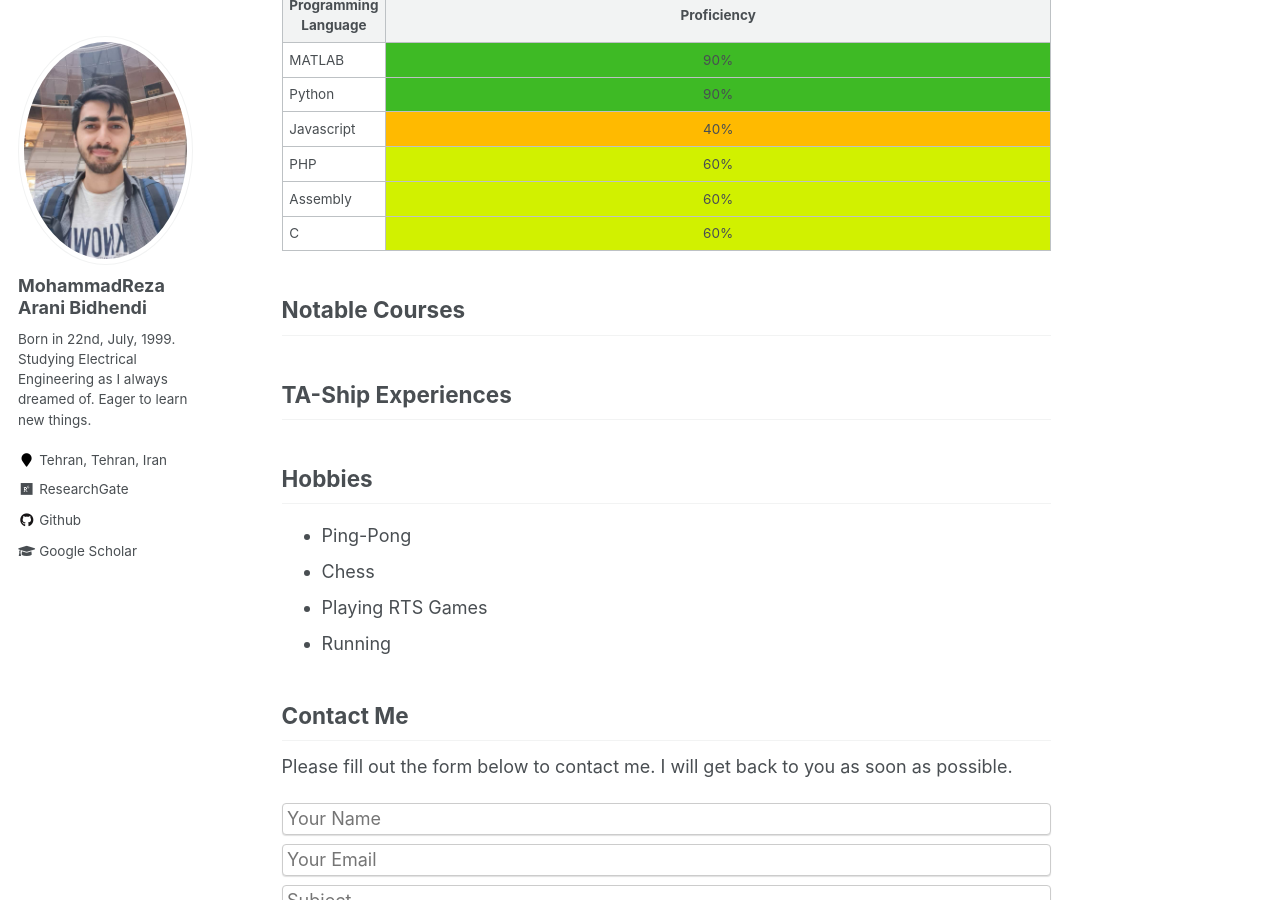
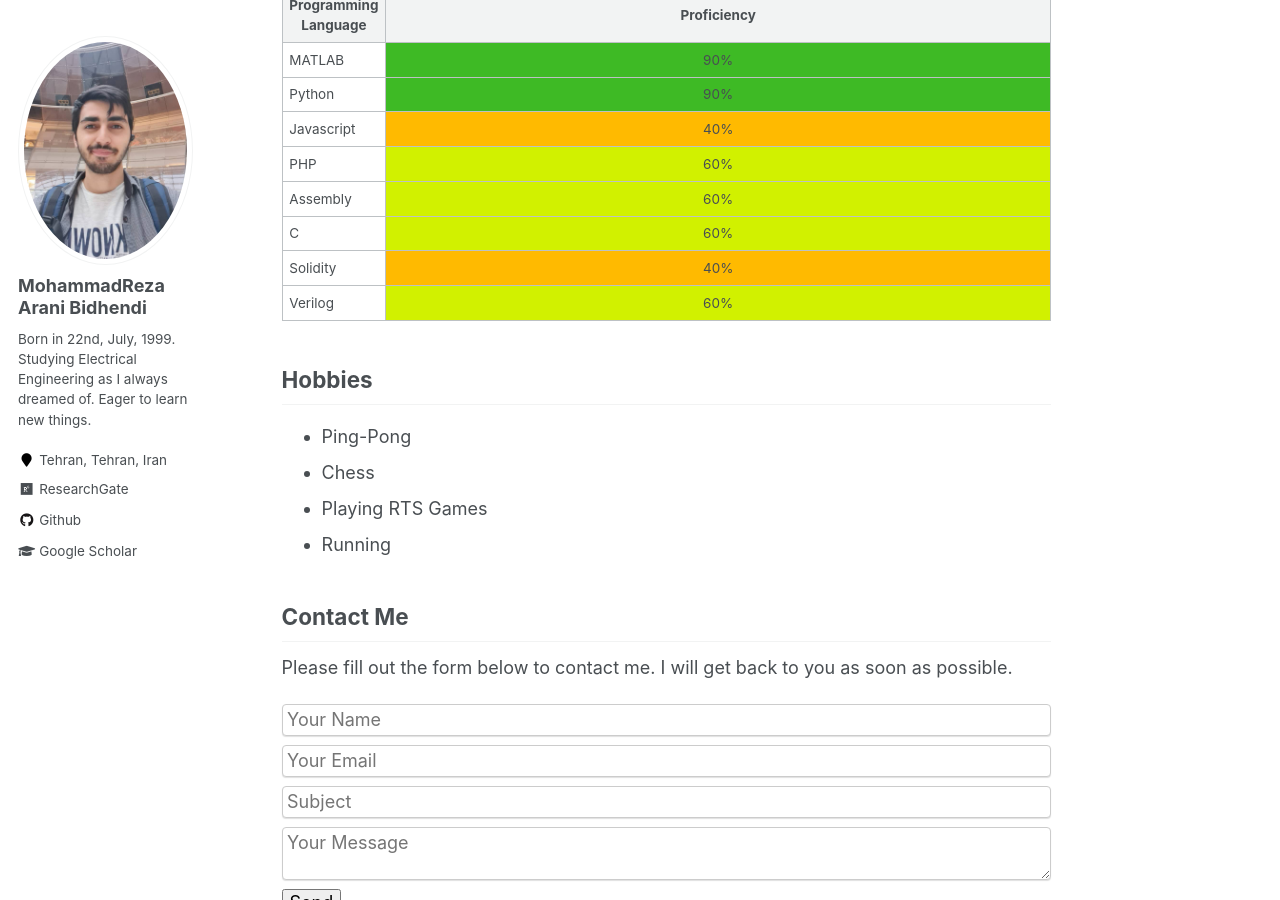
Before and after one commit to MohammadReza-Arani/MohammadReza-Arani.github.io, a Jekyll site: the page built from _pages/about.md, in a window 1280 px wide and 900 px high, scrolled down 1209 px. Built offline with Jekyll 4.4.1, drawn with Linux system fonts in a browser that asks for light colours.

Commit message:
Update about.md

```diff
--- a/_pages/about.md
+++ b/_pages/about.md
@@ -71,16 +71,16 @@ Tools & Softwares
       <td>C</td>
       <td style="width: 60%;text-align: center; background-color: #d1f100">60%</td>
     </tr>
+    <tr>
+      <td>Solidity</td>
+      <td style="width: 40%;text-align: center; background-color: #ffba00">40%</td>
+    </tr>
+    <tr>
+      <td>Verilog</td>
+      <td style="width: 60%;text-align: center; background-color: #d1f100">60%</td>
+    </tr>
   </tbody>
 </table>
-
-
-Notable Courses
-------
-
-
-TA-Ship Experiences
-------
 
 
 Hobbies
```
